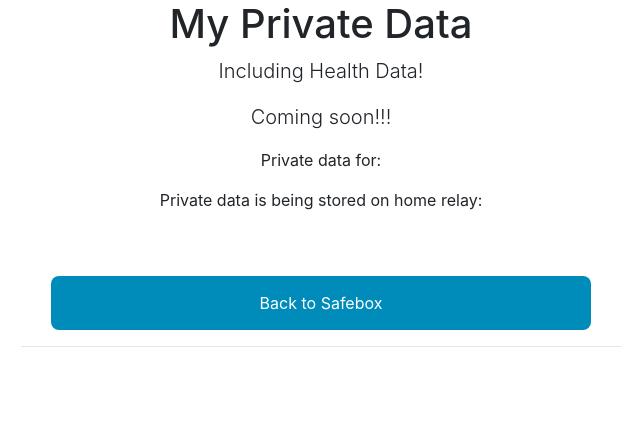
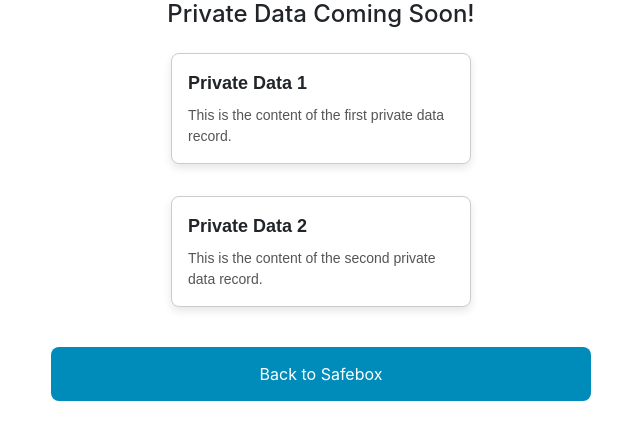
Before and after one commit to trbouma/safebox, a FastAPI app: template app/templates/privatedata.html in a window 1280 px wide. Shown: the top 440 px of the page, without its empty margins (319-959 px from the left). Run offline with FastAPI, Linux system fonts and the light colour scheme; the template is opened without the code that fills it, so the values that code supplies are empty; some libraries are stand-ins or nearby versions.

Commit message:
add health and private records

```diff
--- a/app/templates/privatedata.html
+++ b/app/templates/privatedata.html
@@ -24,24 +24,58 @@ window.location.href="/safebox/access" ;
 
 
 <div class="center-text">
+    <h4>Private Data Coming Soon!</h4>
+</div>
 
-        <h1>My Private Data</h1>
-        <p class="lead">Including Health Data!</p>
-        <p class="lead">Coming soon!!!</p>
-        <p>Private data for: {{safebox.handle}}</p>
-        <p>Private data is being stored on home relay: {{safebox.home_relay}}</p>
+<div id="card-container"></div>
 
+<script>
+  // Function to create and add a card
+  function addCard(title, content) {
+    // Create a card element
+    const card = document.createElement('div');
+    card.className = 'card';
 
-        <br>
-        <br>
-        <button onclick="backToProfile()">Back to Safebox</button>
+    // Create and add the title element
+    const cardTitle = document.createElement('div');
+    cardTitle.className = 'card-title';
+    cardTitle.textContent = title;
+
+    // Create and add the content element
+    const cardContent = document.createElement('div');
+    cardContent.className = 'card-content';
+    cardContent.textContent = content;
+
+    // Append title and content to the card
+    card.appendChild(cardTitle);
+    card.appendChild(cardContent);
+
+    // Append the card to the container
+    const container = document.getElementById('card-container');
+    container.appendChild(card);
+  }
+
+  // Example usage
+  addCard('Private Data 1', 'This is the content of the first private data record.');
+  addCard('Private Data 2', 'This is the content of the second private data record.');
+</script>
+<br>
+
+<div class="center-text">
 
 
 
-        <hr>
 
 
-    </div>
+
+    <button onclick="backToProfile()">Back to Safebox</button>
+
+
+
+
+
+
+</div>
 
 
 
```
Also changed, not shown: app/templates/healthdata.html (+44 -9 lines).
